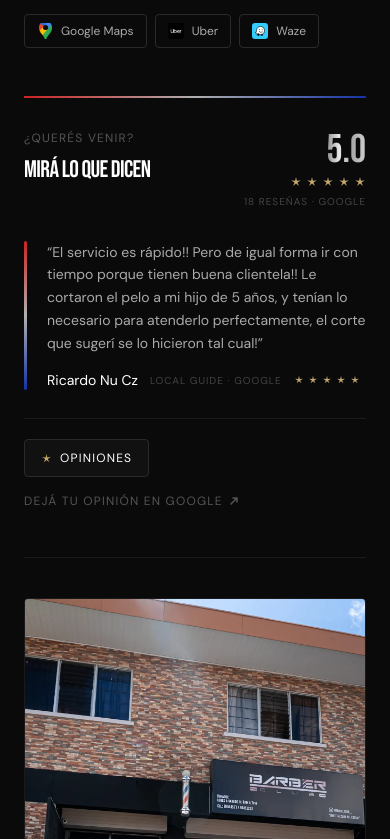
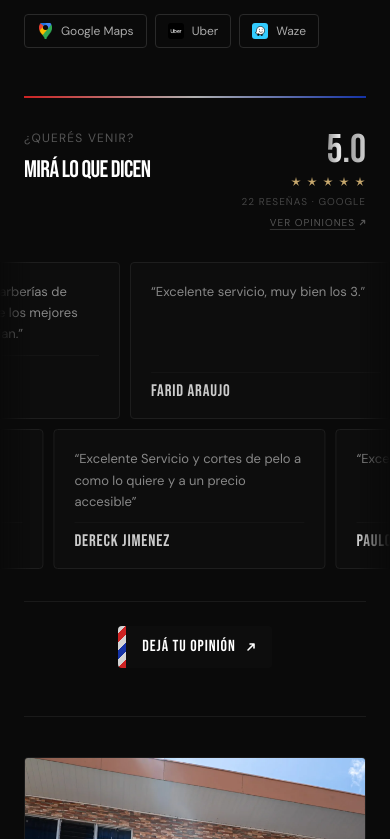
Before and after one commit to FaridAraujo/BarberClub, a Next.js app: page / in a window 390 px wide. Shown: the part 4825-5664 px from the top of the page. Built offline with nearby package versions, Linux system fonts and the light colour scheme.

Commit message:
reseñas mejorado

```diff
--- a/components/sections/Visit.tsx
+++ b/components/sections/Visit.tsx
@@ -80,6 +80,7 @@ function MobileMap({ embedSrc }: { embedSrc: string }) {
   useEffect(() => {
     // Auto-load on desktop (≥768px); mobile waits for the user to tap.
     if (window.matchMedia("(min-width: 768px)").matches) {
+      // eslint-disable-next-line react-hooks/set-state-in-effect
       setLoaded(true)
     }
   }, [])
@@ -354,6 +355,210 @@ function LocalCarousel() {
   )
 }
 
+// ─── Marquee ──────────────────────────────────────────────────────────────────
+
+type TextReview = (typeof REVIEWS)[number] & { text: string }
+
+function MarqueeCard({ review }: { review: TextReview }) {
+  return (
+    <div
+      style={{
+        width: 272,
+        flexShrink: 0,
+        backgroundColor: "#0d0d0d",
+        border: "1px solid #1e1e1e",
+        borderRadius: 4,
+        padding: "18px 20px",
+        display: "flex",
+        flexDirection: "column",
+        gap: 10,
+      }}
+    >
+      <p
+        className="font-body"
+        style={{
+          fontSize: "0.8125rem",
+          lineHeight: 1.65,
+          color: "#888888",
+          display: "-webkit-box",
+          WebkitLineClamp: 3,
+          WebkitBoxOrient: "vertical",
+          overflow: "hidden",
+          flexGrow: 1,
+        }}
+      >
+        &ldquo;{review.text}&rdquo;
+      </p>
+      <div style={{ paddingTop: 10, borderTop: "1px solid #141414" }}>
+        <span
+          className="font-display"
+          style={{ fontSize: "1.05rem", letterSpacing: "0.05em", color: "#cccccc", display: "block", lineHeight: 1 }}
+        >
+          {review.name}
+        </span>
+        {review.badge && (
+          <span
+            className="font-body"
+            style={{ fontSize: "0.5625rem", color: "#444444", display: "block", marginTop: 4, textTransform: "uppercase", letterSpacing: "0.12em" }}
+          >
+            {review.badge}
+          </span>
+        )}
+      </div>
+    </div>
+  )
+}
+
+// Fila individual del marquee — draggable en mobile y desktop
+function MarqueeRow({
+  reviews,
+  duration,
+  reverse = false,
+  style: outerStyle,
+}: {
+  reviews:    TextReview[]
+  duration:   number
+  reverse?:   boolean
+  style?:     React.CSSProperties
+}) {
+  const x        = useMotionValue(0)
+  const rowRef   = useRef<HTMLDivElement>(null)
+  const halfRef  = useRef(0)
+  const loopRef  = useRef<ReturnType<typeof animate> | null>(null)
+  const dragging = useRef(false)
+
+  // Normaliza x al rango [-half, 0] para el loop seamless.
+  // Caso especial: -h % h === 0 en JS, pero -h y 0 son posiciones distintas;
+  // si val != 0 y n sale 0, significa que val es múltiplo negativo de h → debe volver a -h.
+  function norm(val: number): number {
+    const h = halfRef.current
+    if (!h) return val
+    let n = val % h
+    if (n > 0) n -= h
+    if (n === 0 && val !== 0) n = -h
+    return n
+  }
+
+  function startLoop(fromX: number) {
+    loopRef.current?.stop()
+    const h = halfRef.current
+    if (!h || dragging.current) return
+
+    const from = norm(fromX)
+    x.set(from)
+    const end  = reverse ? 0 : -h
+    const dur  = (Math.abs(end - from) / h) * duration
+
+    loopRef.current = animate(x, end, {
+      duration: dur,
+      ease: "linear",
+      onComplete: () => {
+        x.set(reverse ? -h : 0)
+        startLoop(reverse ? -h : 0)
+      },
+    })
+  }
+
+  useEffect(() => {
+    const el = rowRef.current
+    if (!el) return
+    const id = requestAnimationFrame(() => {
+      const h = el.scrollWidth / 2
+      halfRef.current = h
+      startLoop(reverse ? -h : 0)
+    })
+    return () => { cancelAnimationFrame(id); loopRef.current?.stop() }
+  // eslint-disable-next-line react-hooks/exhaustive-deps
+  }, [reviews.length])
+
+  return (
+    <div style={{ overflow: "hidden", ...outerStyle }}>
+      <motion.div
+        ref={rowRef}
+        style={{ x, display: "flex", gap: 10, width: "max-content", cursor: "grab", userSelect: "none", touchAction: "pan-y" }}
+        drag="x"
+        dragMomentum={false}
+        dragElastic={0}
+        onDragStart={() => { dragging.current = true; loopRef.current?.stop() }}
+        onDragEnd={(_e, info) => {
+          dragging.current = false
+          // Coast un poco, luego reanuda el loop
+          animate(x, norm(x.get()) + info.velocity.x * 0.06, {
+            duration: 0.35,
+            ease: "easeOut",
+            onComplete: () => startLoop(x.get()),
+          })
+        }}
+        onHoverStart={() => { if (!dragging.current) loopRef.current?.stop() }}
+        onHoverEnd={()  => { if (!dragging.current) startLoop(x.get()) }}
+        whileDrag={{ cursor: "grabbing" }}
+      >
+        {[...reviews, ...reviews].map((r, i) => <MarqueeCard key={i} review={r} />)}
+      </motion.div>
+    </div>
+  )
+}
+
+function ReviewMarquee() {
+  const all  = REVIEWS.filter((r): r is TextReview => Boolean(r.text))
+  const mid  = Math.ceil(all.length / 2)
+  const row1 = all.slice(0, mid)
+  const row2 = all.slice(mid)
+
+  return (
+    <div
+      style={{
+        maskImage: "linear-gradient(to right, transparent 0%, black 8%, black 92%, transparent 100%)",
+        WebkitMaskImage: "linear-gradient(to right, transparent 0%, black 8%, black 92%, transparent 100%)",
+      }}
+    >
+      <MarqueeRow reviews={row1} duration={44} style={{ marginBottom: 10 }} />
+      <MarqueeRow reviews={row2} duration={52} reverse />
+    </div>
+  )
+}
+
+// ─── Barber pole CTA button ───────────────────────────────────────────────────
+
+function ReviewCTA() {
+  return (
+    <a
+      href={GOOGLE_REVIEW_URL}
+      target="_blank"
+      rel="noopener noreferrer"
+      className="inline-flex items-center overflow-hidden transition-opacity duration-200 hover:opacity-70"
+      style={{ borderRadius: 4, whiteSpace: "nowrap" }}
+    >
+      {/* Barber pole sidebar */}
+      <span
+        aria-hidden
+        style={{
+          display: "block",
+          width: 8,
+          alignSelf: "stretch",
+          flexShrink: 0,
+          background: "repeating-linear-gradient(-45deg, #cc2222 0px, #cc2222 6px, #d4d4d4 6px, #d4d4d4 12px, #1432a6 12px, #1432a6 18px, #d4d4d4 18px, #d4d4d4 24px)",
+        }}
+      />
+      {/* Text area */}
+      <span
+        className="font-display inline-flex items-center gap-2.5 text-white"
+        style={{
+          padding: "9px 16px",
+          fontSize: "1rem",
+          letterSpacing: "0.06em",
+          background: "#0d0d0d",
+        }}
+      >
+        Dejá tu opinión
+        <svg width="10" height="10" viewBox="0 0 10 10" fill="none" stroke="currentColor" strokeWidth="1.6" strokeLinecap="round" aria-hidden>
+          <path d="M2 8L8 2M8 2H4M8 2V6" />
+        </svg>
+      </span>
+    </a>
+  )
+}
+
 // ─── Reviews modal ────────────────────────────────────────────────────────────
 
 // Sharp 5-pointed star — long elegant points (inner r=3, outer r=10)
@@ -475,41 +680,63 @@ function ReviewsModal({ onClose }: { onClose: () => void }) {
         <div className="flex-1 overflow-y-auto" style={{ backgroundColor: "#080808" }}>
           <div className="mx-auto max-w-3xl px-5 py-10 md:px-10 md:py-14">
 
-            {/* Text reviews */}
-            {textReviews.map((review, i) => (
-              <div key={review.id}>
-                {i === 0 && <div className="h-px bg-[#1a1a1a]" />}
+            {/* Google review CTA — featured */}
+            <div
+              className="mb-10 flex flex-col items-start gap-4 sm:flex-row sm:items-center sm:justify-between border border-[#1e1e1e] px-5 py-4"
+              style={{ borderRadius: 4, background: "linear-gradient(135deg, #0d0d0d 0%, #0a0a0a 100%)" }}
+            >
+              <div>
+                <p className="font-body text-[10px] uppercase tracking-widest text-[#444] mb-1">
+                  ¿Ya nos visitaste?
+                </p>
+                <p className="font-body text-sm text-[#888]">
+                  Contanos tu experiencia en Google
+                </p>
+              </div>
+              <ReviewCTA />
+            </div>
+
+            {/* Text reviews — card grid */}
+            <div className="grid grid-cols-1 gap-4 sm:grid-cols-2 lg:grid-cols-3">
+              {textReviews.map((review, i) => (
                 <div
-                  className="grid grid-cols-1 gap-5 py-8 md:grid-cols-[180px_1fr] md:gap-10 md:py-10"
+                  key={review.id}
                   style={{
+                    backgroundColor: "#0d0d0d",
+                    border: "1px solid #1e1e1e",
+                    borderRadius: 4,
+                    padding: "20px",
+                    display: "flex",
+                    flexDirection: "column",
+                    gap: 12,
                     opacity: 0,
                     animation: `galleryFadeIn 0.4s ease forwards`,
-                    animationDelay: `${i * 80}ms`,
+                    animationDelay: `${i * 50}ms`,
                   }}
                 >
-                  {/* Author */}
-                  <div className="flex flex-col gap-2">
-                    <span className="font-body text-sm text-white">{review.name}</span>
+                  <StarRow size={10} />
+                  <p
+                    className="font-body"
+                    style={{ fontSize: "0.8125rem", lineHeight: 1.7, color: "#888888", flexGrow: 1 }}
+                  >
+                    &ldquo;{review.text}&rdquo;
+                  </p>
+                  <div style={{ paddingTop: 12, borderTop: "1px solid #141414" }}>
+                    <span className="font-body" style={{ fontSize: "0.75rem", color: "#cccccc", display: "block" }}>
+                      {review.name}
+                    </span>
                     {review.badge && (
-                      <span className="font-body text-[10px] uppercase tracking-widest text-[#444]">
+                      <span
+                        className="font-body"
+                        style={{ fontSize: "0.625rem", color: "#444444", display: "block", marginTop: 2, textTransform: "uppercase", letterSpacing: "0.12em" }}
+                      >
                         {review.badge} · Google
                       </span>
                     )}
-                    <div className="mt-1">
-                      <StarRow size={10} />
-                    </div>
-                  </div>
-
-                  {/* Quote */}
-                  <div className="flex flex-col justify-center">
-                    <p className="font-body text-sm leading-relaxed text-[#888]">
-                      "{review.text}"
-                    </p>
                   </div>
                 </div>
-                <div className="h-px bg-[#1a1a1a]" />
-              </div>
-            ))}
+              ))}
+            </div>
 
             {/* Silent reviews — compact two-column row */}
             {silentReviews.length > 0 && (
@@ -539,31 +766,18 @@ function ReviewsModal({ onClose }: { onClose: () => void }) {
             )}
             {silentReviews.length > 0 && <div className="h-px bg-[#1a1a1a]" />}
 
-            {/* Google CTAs */}
-            <div className="mt-8 flex flex-wrap items-center gap-5">
+            {/* Google Maps link — minimal footer */}
+            <div className="mt-8">
               <a
                 href={GOOGLE_MAPS_URL}
                 target="_blank"
                 rel="noopener noreferrer"
-                className="font-body inline-flex items-center gap-1.5 text-xs uppercase tracking-widest text-[#555] transition-colors duration-200 hover:text-white"
+                className="font-body inline-flex items-center gap-1.5 text-xs uppercase tracking-widest text-[#444] transition-colors duration-200 hover:text-[#888]"
               >
                 Ver en Google Maps
                 <svg width="10" height="10" viewBox="0 0 10 10" fill="none" stroke="currentColor" strokeWidth="1.5" strokeLinecap="round" aria-hidden>
                   <path d="M2 8L8 2M8 2H4M8 2V6" />
                 </svg>
-              </a>
-
-              <a
-                href={GOOGLE_REVIEW_URL}
-                target="_blank"
-                rel="noopener noreferrer"
-                className="font-body inline-flex items-center gap-1.5 border border-[#2a2a2a] px-4 py-2 text-xs uppercase tracking-widest text-[#888] transition-all duration-200 hover:border-[#555] hover:text-white"
-                style={{ borderRadius: 4 }}
-              >
-                <svg width="11" height="11" viewBox="0 0 24 24" style={{ flexShrink: 0 }} aria-hidden>
-                  <path d={SHARP_STAR} fill="#c8a96e" />
-                </svg>
-                Dejá tu opinión
               </a>
             </div>
 
@@ -582,6 +796,7 @@ export default function Visit() {
   const [showReviews,   setShowReviews]  = useState(false)
 
   useEffect(() => {
+    // eslint-disable-next-line react-hooks/set-state-in-effect
     setIsIOS(
       /iPad|iPhone|iPod/.test(navigator.userAgent) ||
       (navigator.maxTouchPoints > 1 && /Mac/.test(navigator.userAgent))
@@ -711,16 +926,14 @@ export default function Visit() {
 
         </div>
 
-        {/* ── Opiniones ── */}
+        {/* ── Opiniones — header ── */}
         <div className="mt-12 md:mt-16">
-
-          {/* Barber-pole accent line — same as modal header */}
+          {/* Barber-pole accent line */}
           <div className="h-[2px]" style={{ background: "linear-gradient(to right, #cc2222, #b0b0b0 50%, #1432a6)" }} />
 
-          <div className="pt-8 pb-0 md:pt-10">
-
+          <div className="pt-8">
             {/* Header: eyebrow + heading / score block */}
-            <div className="mb-8 flex items-start justify-between gap-4">
+            <div className="flex items-start justify-between gap-4">
               <div>
                 <p className="font-body mb-3 text-xs uppercase tracking-widest text-[#555]">
                   ¿Querés venir?
@@ -730,8 +943,12 @@ export default function Visit() {
                 </h3>
               </div>
 
-              {/* Score */}
-              <div className="flex flex-col items-end gap-1.5 shrink-0">
+              {/* Score — clickable, opens modal */}
+              <button
+                onClick={() => setShowReviews(true)}
+                className="group flex flex-col items-end gap-1.5 shrink-0 transition-opacity duration-200 hover:opacity-70"
+                aria-label="Ver opiniones"
+              >
                 <span
                   className="font-display leading-none"
                   style={{
@@ -748,61 +965,27 @@ export default function Visit() {
                 <span className="font-body text-[10px] uppercase tracking-widest text-[#444]">
                   {REVIEWS.length} reseñas · Google
                 </span>
-              </div>
+                <span className="font-body inline-flex items-center gap-1 text-[10px] uppercase tracking-widest text-[#555] group-hover:text-[#999] transition-colors duration-200" style={{ textDecoration: "underline", textUnderlineOffset: 3, textDecorationColor: "#333" }}>
+                  Ver opiniones
+                  <svg width="7" height="7" viewBox="0 0 10 10" fill="none" stroke="currentColor" strokeWidth="1.8" strokeLinecap="round" aria-hidden>
+                    <path d="M2 8L8 2M8 2H4M8 2V6" />
+                  </svg>
+                </span>
+              </button>
             </div>
+          </div>
+        </div>
 
-            {/* Featured review — barber-pole left stripe + full-width quote */}
-            <div className="flex gap-5">
-              {/* Barber-pole vertical stripe */}
-              <div
-                className="w-[3px] flex-shrink-0 self-stretch rounded-full"
-                style={{ background: "linear-gradient(to bottom, #cc2222, #b0b0b0, #1432a6)" }}
-              />
+      </div>{/* ── Review marquee — full-width ── */}
+      <div className="overflow-hidden py-8">
+        <ReviewMarquee />
+      </div>
 
-              {/* Quote + author */}
-              <div className="flex flex-col gap-4">
-                <p className="font-body text-sm leading-relaxed text-[#aaaaaa] md:text-base">
-                  &ldquo;{REVIEWS[0].text}&rdquo;
-                </p>
-                <div className="flex flex-wrap items-center gap-x-3 gap-y-1">
-                  <span className="font-body text-sm text-white">{REVIEWS[0].name}</span>
-                  {REVIEWS[0].badge && (
-                    <span className="font-body text-[10px] uppercase tracking-widest text-[#444]">
-                      {REVIEWS[0].badge} · Google
-                    </span>
-                  )}
-                  <StarRow size={10} />
-                </div>
-              </div>
-            </div>
+      <div className="mx-auto max-w-5xl px-6 md:px-12">
 
-            {/* CTAs */}
-            <div className="mt-7 flex flex-wrap items-center gap-4 border-t border-[#1a1a1a] pt-5">
-              <button
-                onClick={() => setShowReviews(true)}
-                className="font-body inline-flex items-center gap-2 border border-[#2a2a2a] bg-[#111] px-4 py-2.5 text-xs uppercase tracking-widest text-white transition-all duration-200 hover:border-[#444] hover:bg-[#1a1a1a]"
-                style={{ borderRadius: 4 }}
-              >
-                <svg width="11" height="11" viewBox="0 0 24 24" style={{ flexShrink: 0 }} aria-hidden>
-                  <path d={SHARP_STAR} fill="#c8a96e" />
-                </svg>
-                Opiniones
-              </button>
-
-              <a
-                href={GOOGLE_REVIEW_URL}
-                target="_blank"
-                rel="noopener noreferrer"
-                className="font-body inline-flex items-center gap-1.5 text-xs uppercase tracking-widest text-[#555] transition-colors duration-200 hover:text-white"
-              >
-                Dejá tu opinión en Google
-                <svg width="10" height="10" viewBox="0 0 10 10" fill="none" stroke="currentColor" strokeWidth="1.5" strokeLinecap="round" aria-hidden>
-                  <path d="M2 8L8 2M8 2H4M8 2V6" />
-                </svg>
-              </a>
-            </div>
-
-          </div>
+        {/* CTA */}
+        <div className="flex justify-center border-t border-[#1a1a1a] pt-6">
+          <ReviewCTA />
         </div>
 
         {/* ── Local photo carousel ── */}
--- a/lib/constants.ts
+++ b/lib/constants.ts
@@ -142,9 +142,33 @@ export const REVIEWS = [
     badge: null,
     text: "Excelente atención, la comodidad del lugar, la ubicación y el excelente servicio de parte de todos. Muy recomendados 👌👌",
   },
-  { id: 16, name: "Alejandro LN",  badge: "Local Guide" as const, text: null },
-  { id: 17, name: "Arson Salazar", badge: null,                    text: null },
-  { id: 18, name: "David Vargas",  badge: null,                    text: null },
+  {
+    id: 16,
+    name: "Santiago Medina Rodríguez",
+    badge: null,
+    text: "Muy buena experiencia",
+  },
+  {
+    id: 17,
+    name: "Justin Moya",
+    badge: null,
+    text: "Maes muy pichudos para cortar pelo.!!",
+  },
+  {
+    id: 18,
+    name: "Hernan Calderon Araya",
+    badge: null,
+    text: "Excelente barbería",
+  },
+  {
+    id: 19,
+    name: "Dereck Jimenez",
+    badge: null,
+    text: "Excelente Servicio y cortes de pelo a como lo quiere y a un precio accesible",
+  },
+  { id: 20, name: "Alejandro LN",  badge: "Local Guide" as const, text: null },
+  { id: 21, name: "Arson Salazar", badge: null,                    text: null },
+  { id: 22, name: "David Vargas",  badge: null,                    text: null },
 ]
 
 
```
Also changed, not shown: public/images/razor-blade.png (added), public/images/razor-blade.webp (added).
